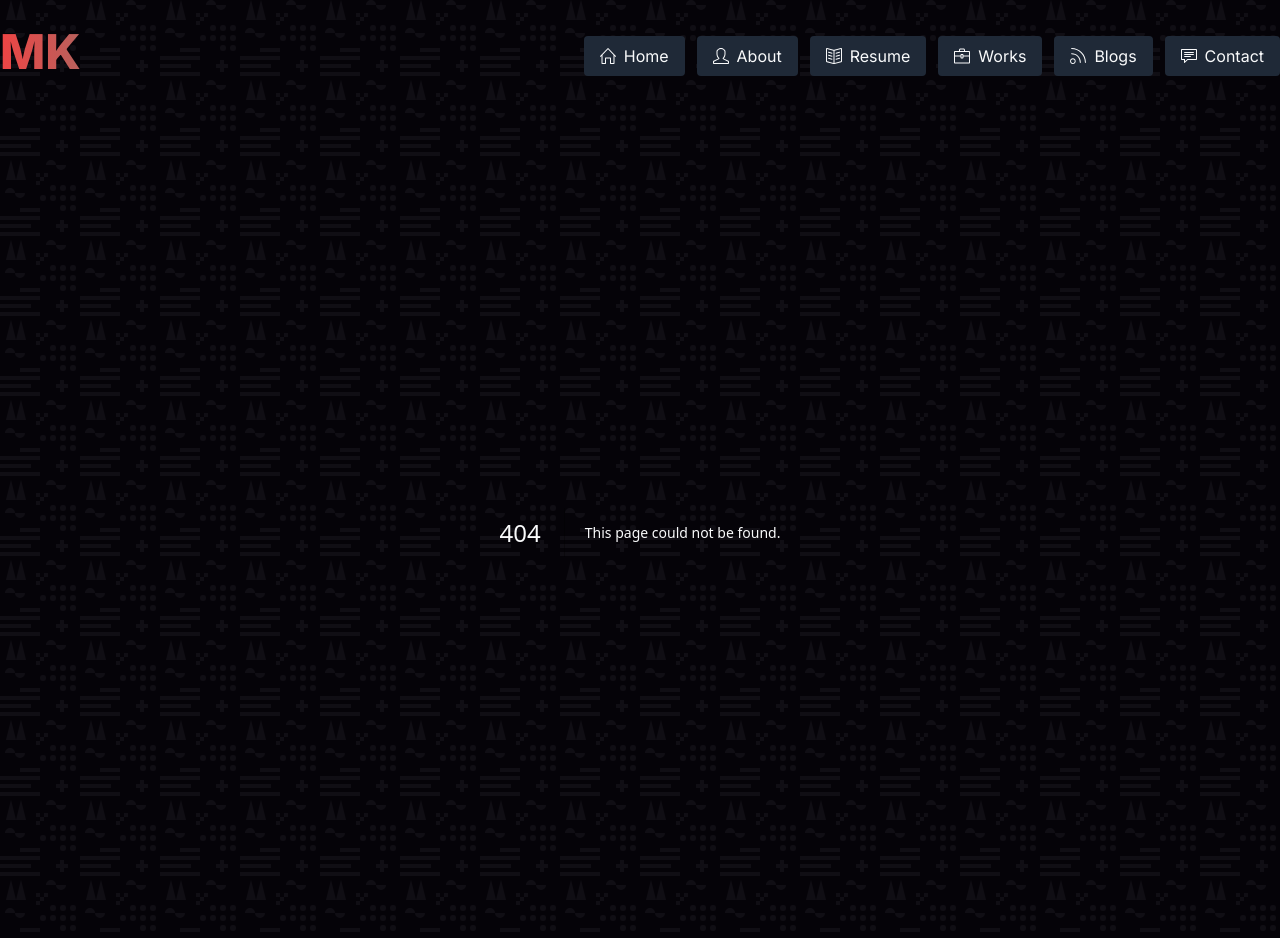
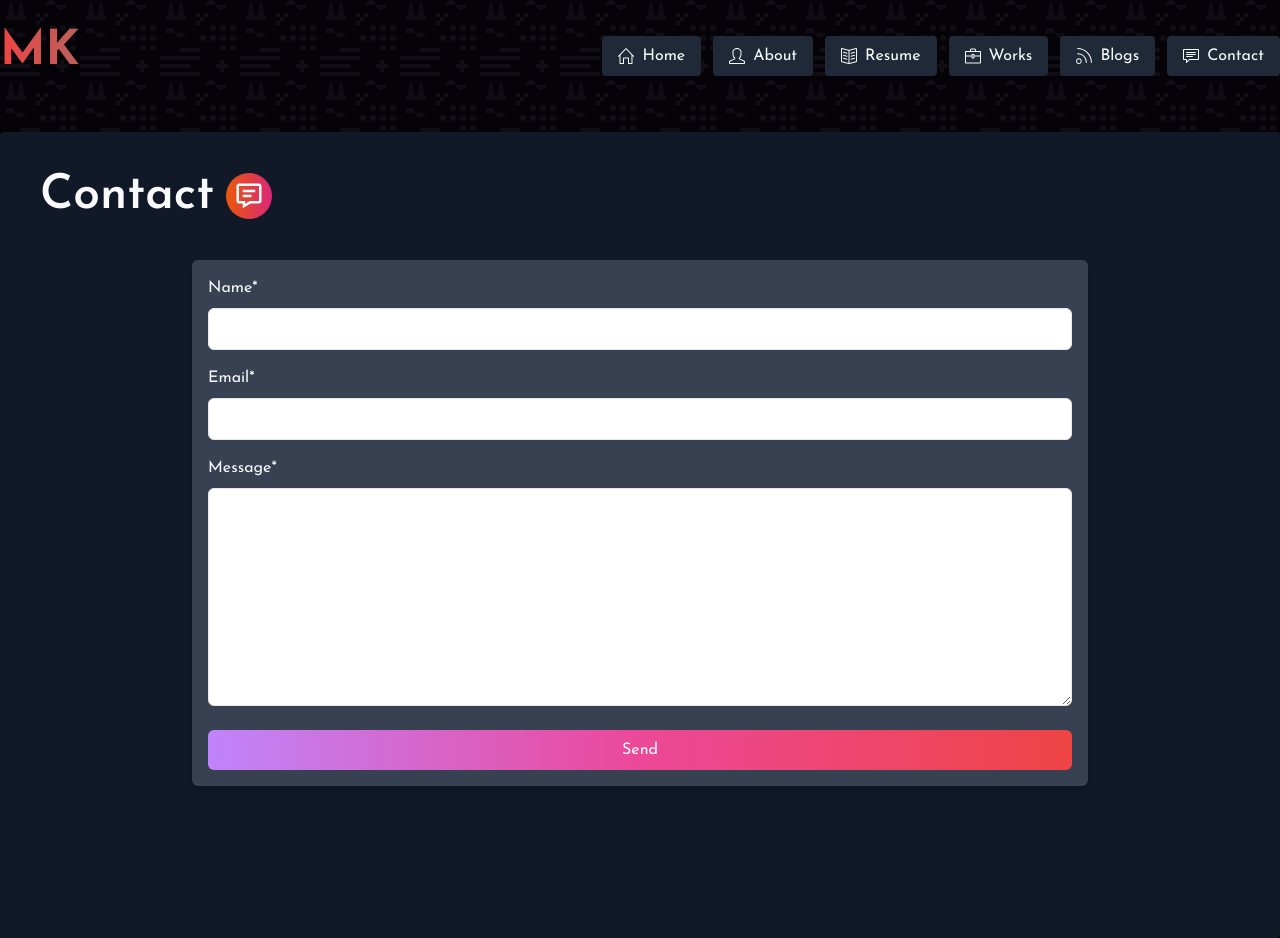
Before and after one commit to Mostakimul/next-portfolio, a Next.js app: page /contact in a window 1280 px wide. Before the commit this address had no page. Built offline with nearby package versions, Linux system fonts and the light colour scheme.

Commit message:
[feat]: contact page with font customization

```diff
--- /dev/null
+++ b/src/app/contact/page.tsx
@@ -0,0 +1,19 @@
+import ContactForm from '@/components/common/ContactForm';
+import PageTitle from '@/components/common/PageTitle';
+import { BiMessageDetail } from 'react-icons/bi';
+
+const Contact = () => {
+  return (
+    <main>
+      <div className="bg-gray-900 rounded w-full h-full p-10">
+        <PageTitle title="Contact" icon={<BiMessageDetail />} />
+
+        <section className="pb-28">
+          <ContactForm />
+        </section>
+      </div>
+    </main>
+  );
+};
+
+export default Contact;
--- a/src/app/layout.tsx
+++ b/src/app/layout.tsx
@@ -1,9 +1,9 @@
 import Header from '@/components/home/Header';
 import type { Metadata } from 'next';
-import { Inter } from 'next/font/google';
+import { Josefin_Sans } from 'next/font/google';
 import './globals.css';
 
-const inter = Inter({ subsets: ['latin'] });
+const josefin = Josefin_Sans({ subsets: ['latin'] });
 
 export const metadata: Metadata = {
   title: "Mostakimul's Portfolio",
@@ -17,7 +17,7 @@ export default function RootLayout({
 }>) {
   return (
     <html lang="en">
-      <body className={`${inter.className} bg-pattern text-gray-50`}>
+      <body className={`${josefin.className} bg-pattern text-gray-50`}>
         <div className="h-screen w-full">
           <div className="pt-7 pb-14 h-full">
             <div className="container mx-auto">
--- /dev/null
+++ b/src/components/common/ContactForm.tsx
@@ -0,0 +1,68 @@
+'use client';
+import { useState } from 'react';
+
+const ContactForm = () => {
+  const [name, setName] = useState('');
+  const [email, setEmail] = useState('');
+  const [message, setMessage] = useState('');
+
+  const handleSubmit = (e: React.FormEvent) => {
+    e.preventDefault();
+    // Handle form submission logic here
+    console.log({ name, email, message });
+  };
+
+  return (
+    <div className="max-w-4xl mx-auto p-4 bg-gray-700 shadow-md rounded-md">
+      <form onSubmit={handleSubmit}>
+        <div className="mb-4">
+          <label htmlFor="name" className="block  mb-2">
+            Name*
+          </label>
+          <input
+            type="text"
+            id="name"
+            className="w-full px-3 py-2 border rounded-md focus:outline-none focus:ring-2 focus:ring-purple-600"
+            value={name}
+            onChange={(e) => setName(e.target.value)}
+            required
+          />
+        </div>
+        <div className="mb-4">
+          <label htmlFor="email" className="block  mb-2">
+            Email*
+          </label>
+          <input
+            type="email"
+            id="email"
+            className="w-full px-3 py-2 border rounded-md focus:outline-none focus:ring-2 focus:ring-purple-600"
+            value={email}
+            onChange={(e) => setEmail(e.target.value)}
+            required
+          />
+        </div>
+        <div className="mb-4">
+          <label htmlFor="message" className="block mb-2">
+            Message*
+          </label>
+          <textarea
+            id="message"
+            rows={8}
+            className="w-full px-3 py-3 border rounded-md focus:outline-none focus:ring-2 focus:ring-purple-600"
+            value={message}
+            onChange={(e) => setMessage(e.target.value)}
+            required
+          />
+        </div>
+        <button
+          type="submit"
+          className="w-full bg-gradient-to-r from-purple-400 via-pink-500 to-red-500 text-white py-2 px-4 rounded-md hover:from-purple-500 hover:via-pink-600 hover:to-red-600 focus:outline-none focus:ring-2 focus:ring-purple-600"
+        >
+          Send
+        </button>
+      </form>
+    </div>
+  );
+};
+
+export default ContactForm;
```
